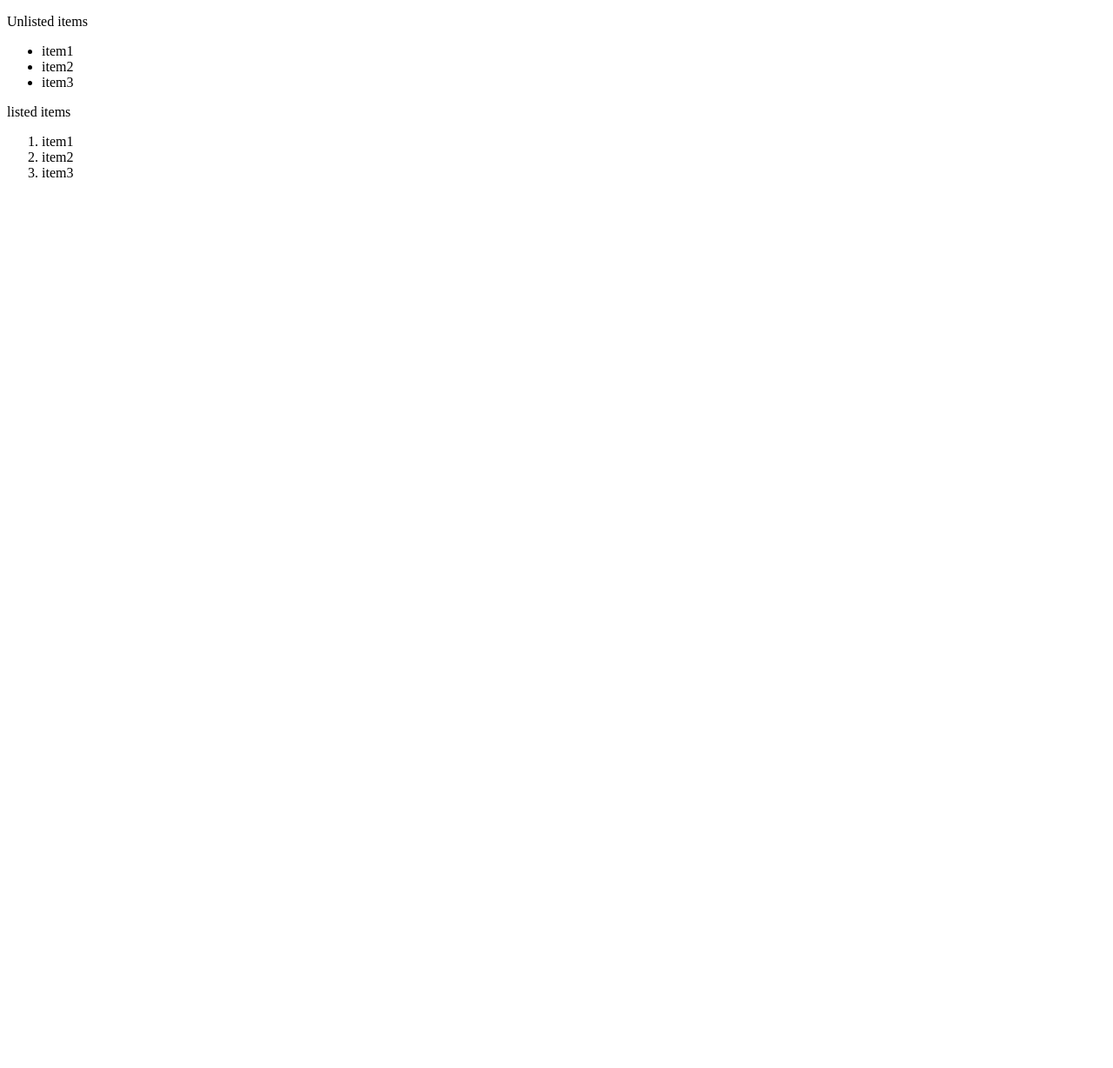
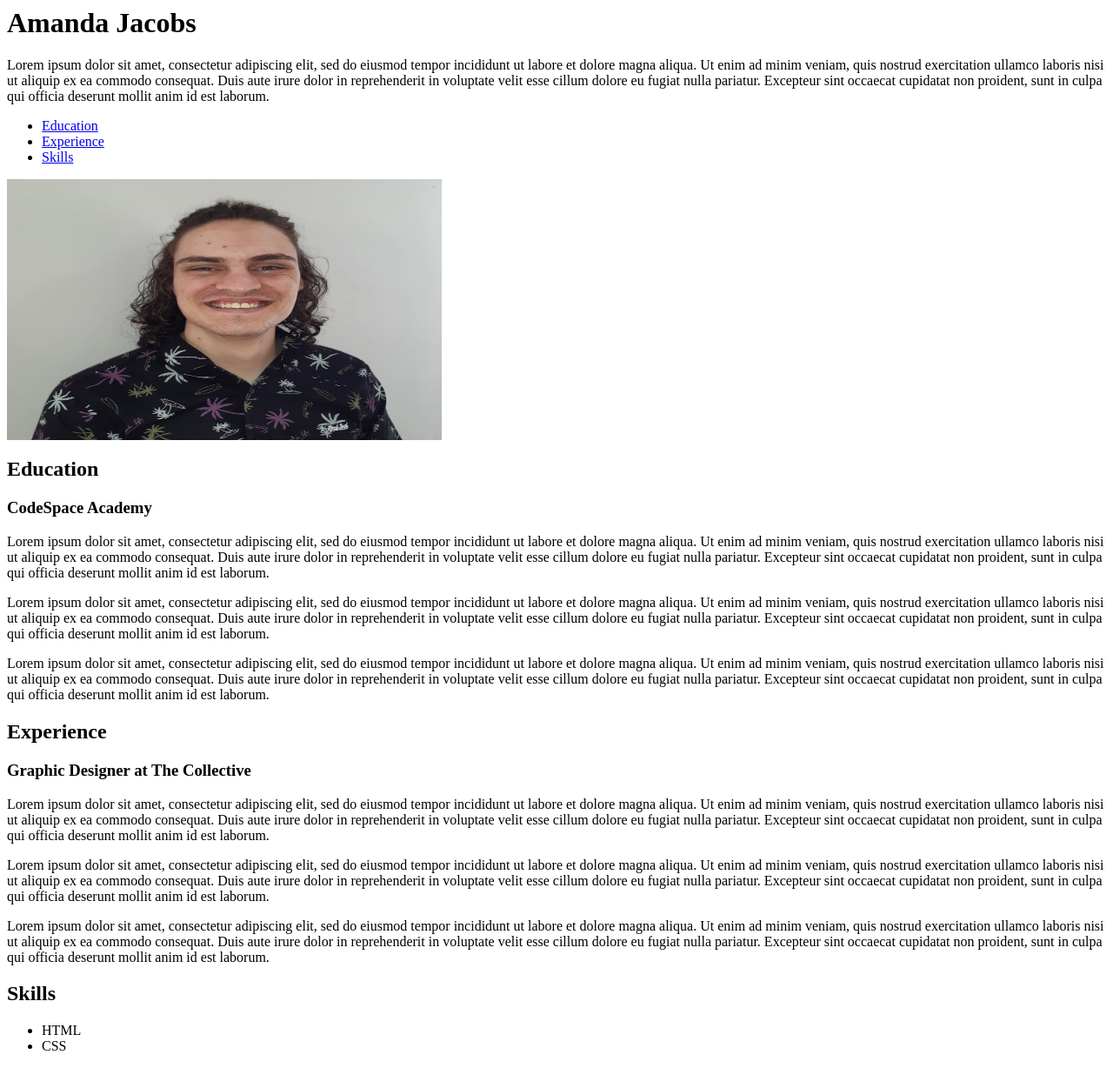
Before and after one commit to Heathcliff0123/example, a plain HTML site: page index.html in a window 1280 px wide. Shown: the whole page at 87% size. Before the commit the page ends 800 px from the top, so only its background shows below. Drawn offline with Linux system fonts and the light colour scheme.

Commit message:
Update index.html

```diff
--- a/index.html
+++ b/index.html
@@ -1,20 +1,33 @@
-<!DOCTYPE html>
-<html>
-  <head>
-    <title>Leton</title>
-  </head>
-  <body>
-   <p>Unlisted items</p>
-   <ul>
-       <li>item1</li>
-       <li>item2</li>
-       <li>item3</li>
-   </ul>
-   <p>listed items</p>
-   <ol>
-       <li>item1</li>
-       <li>item2</li>
-       <li>item3</li>
-   </ol>
-  </body>
-</html>
+<body>
+  <h1>Amanda Jacobs</h1>
+  <p>Lorem ipsum dolor sit amet, consectetur adipiscing elit, sed do eiusmod tempor incididunt ut labore et dolore magna aliqua. Ut enim ad minim veniam, quis nostrud exercitation ullamco laboris nisi ut aliquip ex ea commodo consequat. Duis aute irure dolor in reprehenderit in voluptate velit esse cillum dolore eu fugiat nulla pariatur. Excepteur sint occaecat cupidatat non proident, sunt in culpa qui officia deserunt mollit anim id est laborum.</p>
+  <p>
+    <ul>
+      <li>  <a href="#education">Education</a></li>
+      <li>  <a href="#experience">Experience</a></li>
+      <li>  <a href="#skills">Skills</a></li>
+
+    </ul>
+</p>
+  <img src="images/face.jpeg", alt="Leton Face", width="500", height="300">
+  <h2 id="education">Education</h2>
+  <h3> CodeSpace Academy</h3>
+    <p>Lorem ipsum dolor sit amet, consectetur adipiscing elit, sed do eiusmod tempor incididunt ut labore et dolore magna aliqua. Ut enim ad minim veniam, quis nostrud exercitation ullamco laboris nisi ut aliquip ex ea commodo consequat. Duis aute irure dolor in reprehenderit in voluptate velit esse cillum dolore eu fugiat nulla pariatur. Excepteur sint occaecat cupidatat non proident, sunt in culpa qui officia deserunt mollit anim id est laborum.</p>
+    <p>Lorem ipsum dolor sit amet, consectetur adipiscing elit, sed do eiusmod tempor incididunt ut labore et dolore magna aliqua. Ut enim ad minim veniam, quis nostrud exercitation ullamco laboris nisi ut aliquip ex ea commodo consequat. Duis aute irure dolor in reprehenderit in voluptate velit esse cillum dolore eu fugiat nulla pariatur. Excepteur sint occaecat cupidatat non proident, sunt in culpa qui officia deserunt mollit anim id est laborum.</p>
+    <p>Lorem ipsum dolor sit amet, consectetur adipiscing elit, sed do eiusmod tempor incididunt ut labore et dolore magna aliqua. Ut enim ad minim veniam, quis nostrud exercitation ullamco laboris nisi ut aliquip ex ea commodo consequat. Duis aute irure dolor in reprehenderit in voluptate velit esse cillum dolore eu fugiat nulla pariatur. Excepteur sint occaecat cupidatat non proident, sunt in culpa qui officia deserunt mollit anim id est laborum.</p>
+
+    <h2 id="experience">Experience</h2>
+  <h3>Graphic Designer at The Collective</h3>
+    <p>Lorem ipsum dolor sit amet, consectetur adipiscing elit, sed do eiusmod tempor incididunt ut labore et dolore magna aliqua. Ut enim ad minim veniam, quis nostrud exercitation ullamco laboris nisi ut aliquip ex ea commodo consequat. Duis aute irure dolor in reprehenderit in voluptate velit esse cillum dolore eu fugiat nulla pariatur. Excepteur sint occaecat cupidatat non proident, sunt in culpa qui officia deserunt mollit anim id est laborum.</p>
+    <p>Lorem ipsum dolor sit amet, consectetur adipiscing elit, sed do eiusmod tempor incididunt ut labore et dolore magna aliqua. Ut enim ad minim veniam, quis nostrud exercitation ullamco laboris nisi ut aliquip ex ea commodo consequat. Duis aute irure dolor in reprehenderit in voluptate velit esse cillum dolore eu fugiat nulla pariatur. Excepteur sint occaecat cupidatat non proident, sunt in culpa qui officia deserunt mollit anim id est laborum.</p>
+    <p>Lorem ipsum dolor sit amet, consectetur adipiscing elit, sed do eiusmod tempor incididunt ut labore et dolore magna aliqua. Ut enim ad minim veniam, quis nostrud exercitation ullamco laboris nisi ut aliquip ex ea commodo consequat. Duis aute irure dolor in reprehenderit in voluptate velit esse cillum dolore eu fugiat nulla pariatur. Excepteur sint occaecat cupidatat non proident, sunt in culpa qui officia deserunt mollit anim id est laborum.</p>
+<h2 id="skills">Skills</h2>
+    <p>
+      <ul>
+        <li>HTML</li>
+        <li>CSS </li>
+      </ul>
+  </p>
+
+
+</body>
```
